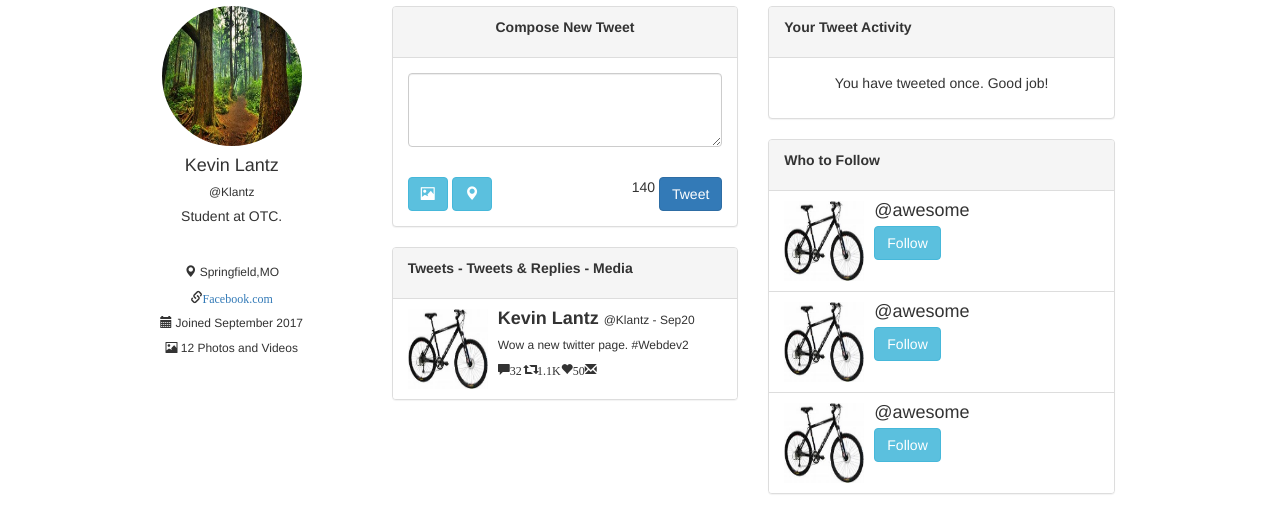
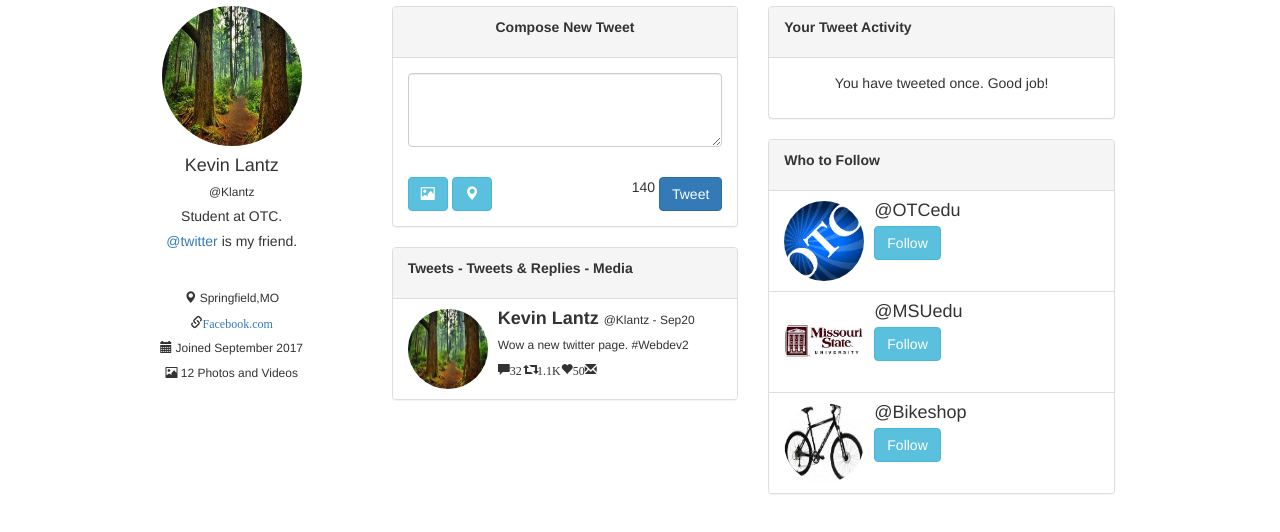
Before and after one commit to OTCCIS131/tweeten-kevinlantz, a plain HTML site: page index.html in a window 1280 px wide. Shown: the part 66-598 px from the top of the page. Drawn offline with nearby package versions, Linux system fonts and the light colour scheme.

Commit message:
twitter page

```diff
--- a/index.html
+++ b/index.html
@@ -26,9 +26,6 @@
         .d {
             padding-left: 25%;
         }
-        /* .num {
-            /* padding-top: 2px; */
-        /* padding-left: 10px; */
     </style>
 
 
@@ -77,6 +74,8 @@
                     <h4> Kevin Lantz</h4>
                     <h6> @Klantz</h6>
                     <h5> Student at OTC.</h5>
+                    <h5> <a href="www.twitter.com">@twitter</a> is my friend.</h5>
+
                     <p>
                         </br>
                     </p>
@@ -124,7 +123,7 @@
                                 <li class="media">
                                     <div class="media-left">
                                         <a href="#">
-                                            <img class="media-object" src="Images/bike.jpg" width="80" height="80" alt="...">
+                                            <img class="img-circle" src="Images/forest.jpg" width="80" height="80" alt="...">
                                         </a>
                                     </div>
                                     <div class="media-body">
@@ -173,11 +172,11 @@
                                 <li class="media">
                                     <div class="media-left">
                                         <a href="#">
-                                            <img class="media-object" src="Images/bike.jpg" width="80" height="80" alt="...">
+                                            <img class="img-circle" src="Images/otc.jpg" width="80" height="80" alt="...">
                                         </a>
                                     </div>
                                     <div class="media-body">
-                                        <h4 class="media-heading" align="left"> @awesome</h4>
+                                        <h4 class="media-heading" align="left"> @OTCedu</h4>
                                         <a href="" class='pull-left control-group'> <button type="" class="btn btn-info">Follow</button></a>
 
 
@@ -191,11 +190,11 @@
                                 <li class="media">
                                     <div class="media-left">
                                         <a href="#">
-                                            <img class="media-object" src="Images/bike.jpg" width="80" height="80" alt="...">
+                                            <img class="img-circle" src="Images/msu.jpg" width="80" height="80" alt="...">
                                         </a>
                                     </div>
                                     <div class="media-body">
-                                        <h4 class="media-heading" align="left"> @awesome</h4>
+                                        <h4 class="media-heading" align="left"> @MSUedu</h4>
                                         <a href="" class='pull-left control-group'> <button type="" class="btn btn-info">Follow</button></a>
 
 
@@ -208,11 +207,11 @@
                                 <li class="media">
                                     <div class="media-left">
                                         <a href="#">
-                                            <img class="media-object" src="Images/bike.jpg" width="80" height="80" alt="...">
+                                            <img class="img-circle" src="Images/bike.jpg" width="80" height="80" alt="...">
                                         </a>
                                     </div>
                                     <div class="media-body">
-                                        <h4 class="media-heading" align="left"> @awesome</h4>
+                                        <h4 class="media-heading" align="left"> @Bikeshop</h4>
                                         <a href="" class='pull-left control-group'> <button type="" class="btn btn-info">Follow</button></a>
 
 
```
Also changed, not shown: Images/msu.jpg (added), Images/otc.jpg (added).
